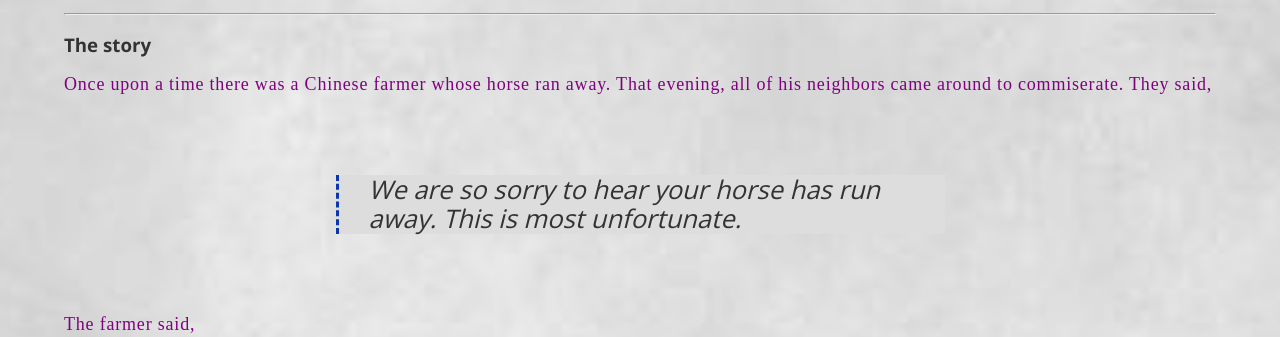
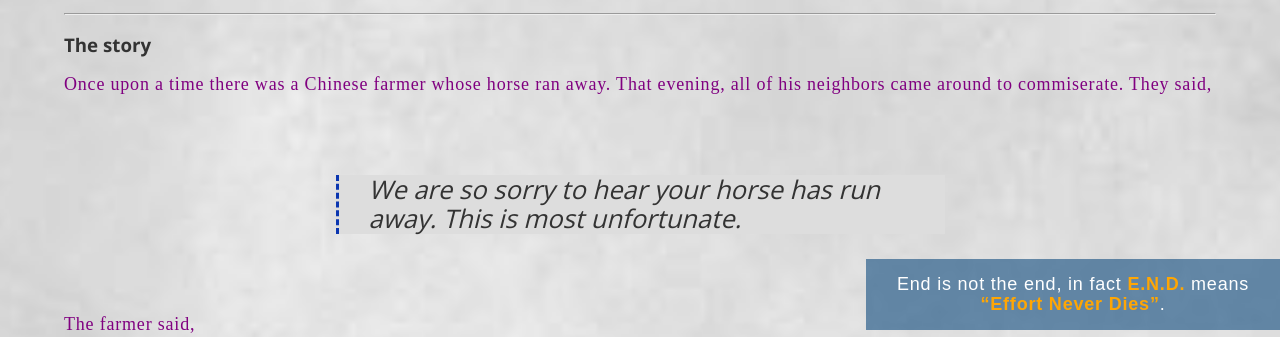
Before and after one commit to Shticrina/progressive-enhancement, a plain HTML site: page index.html in a window 1280 px wide. Shown: the part 470-807 px from the top of the page. Drawn offline with nearby package versions, Linux system fonts and the light colour scheme.

Commit message:
add sticky block on the bottom right page

```diff
--- a/index.html
+++ b/index.html
@@ -34,6 +34,8 @@
                 <li>then tell it to your best friend</li>
             </ol>
         </header>
+
+        <p id="notification">End is not the end, in fact <strong class="end">E.N.D.</strong> means <q>Effort Never Dies</q>.</p>
 
         <hr>
 
@@ -73,7 +75,7 @@
             <thead>
                 <tr>
                     <th>Event</th>
-                    <th><span class="good">Good</span> or <span class="bad">Bad</span>?</th>
+                    <th><em class="good">Good</em> or <em class="bad">Bad</em>?</th>
                 </tr>
             </thead>
             <tbody>
--- a/style.css
+++ b/style.css
@@ -12,6 +12,7 @@ body {
 	/*background-position: bottom right;*/
 	background-repeat: no-repeat;
 	color: #333;
+	position: relative;
 }
 
 a {
@@ -106,10 +107,12 @@ table thead th:last-of-type {
 
 .bad {
 	color: red;
+	font-style: normal;
 }
 
 .good {
 	color: green;
+	font-style: normal;
 }
 
 table tbody tr:nth-child(even) {
@@ -128,6 +131,26 @@ hr {
 	clear: both;
 }
 
+#notification {
+	/*background-color: #0b5c87;*/
+	background-color: rgb(21 79 129 / 62%);
+	color: #fff;
+	padding: 15px;
+	font-family: sans-serif;
+	width: 30%;
+	text-align: center;
+	position: fixed;
+	margin: 0;
+	bottom: 0;
+	right: 0;
+}
+
+#notification q,
+#notification .end {
+	color: #fea604;
+    font-weight: 600;
+}
+
 footer {
 	text-align: center;
 	padding: 20px;
```
